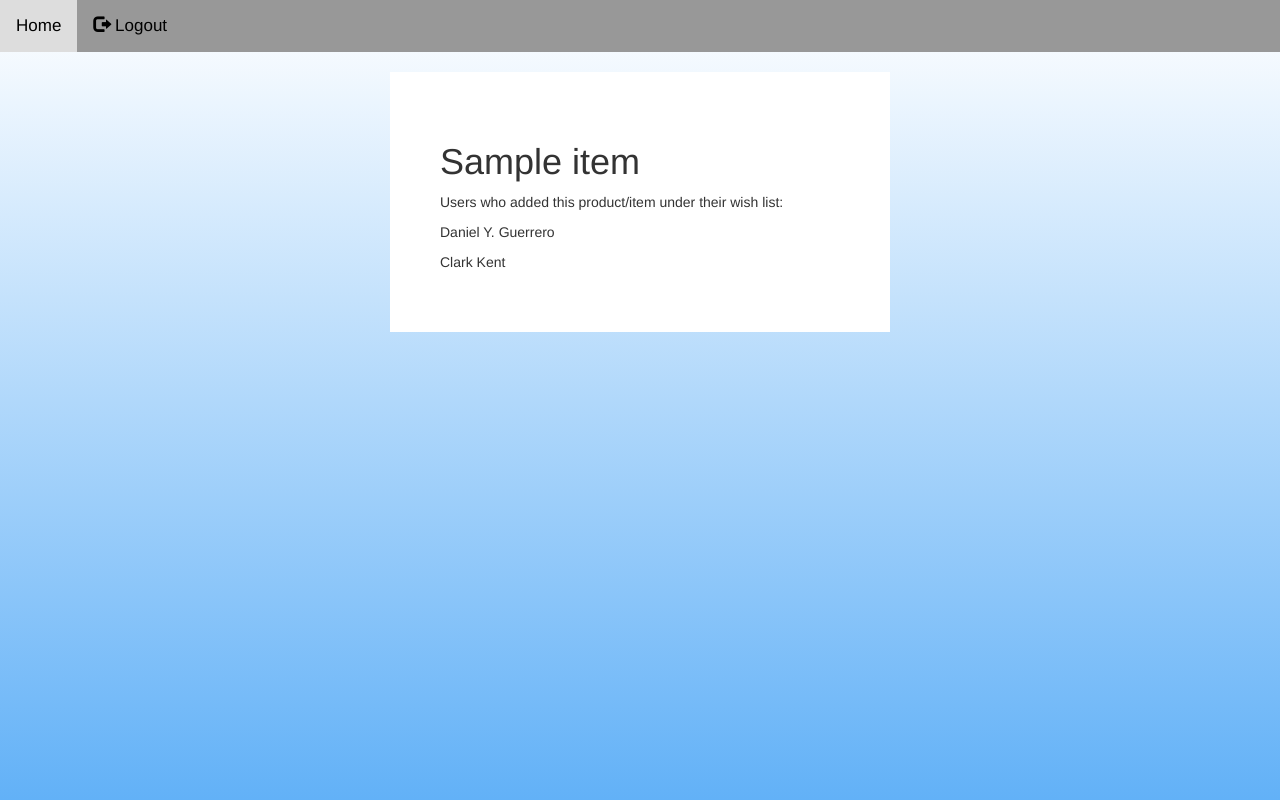
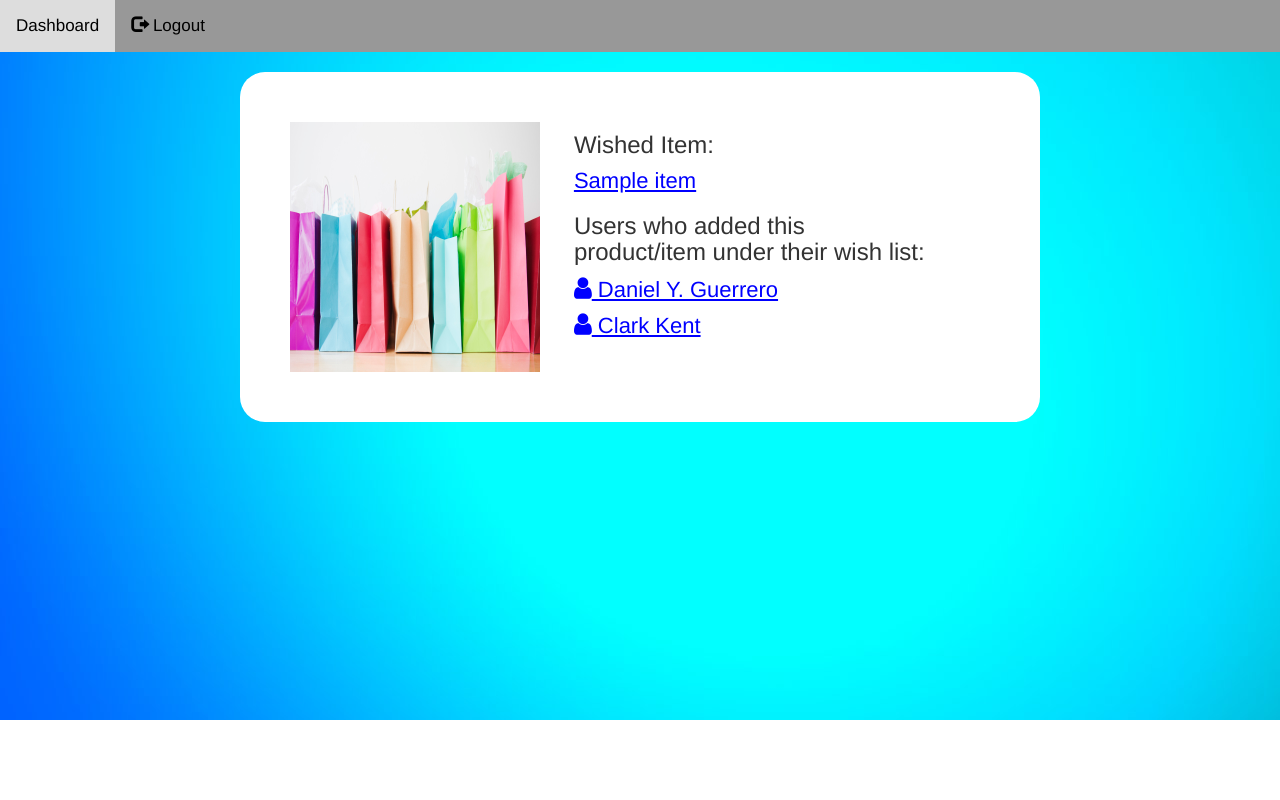
Before and after one commit to danielyguerrero/Wishlist, a Django app: template apps/wishlist/templates/wishlist/items.html in a window 1280 px wide. Run offline with Django 3.2, Linux system fonts and the light colour scheme; data comes from the database, SQL or seed files in the repository; tables that the repository leaves empty hold one stand-in row (values such as "Sample post"); the template is opened without the code that fills it: values that come from a table or form of the project are taken from there, most other values are stand-ins (such as "Sample title", 1, 10 or a date in 2020); parts of the project's set-up code (start-up, migrations or seed data) failed here and were passed over; some libraries are stand-ins or nearby versions.

Commit message:
updated item.html css and added fa fa icons

```diff
--- a/apps/wishlist/static/wishlist/css/items.css
+++ b/apps/wishlist/static/wishlist/css/items.css
@@ -1,11 +1,5 @@
-html{
-  height: 100%;
-}
-body {
-  background: linear-gradient(white, #62b1f7);
-}
-h1{
-
+html, body{
+height: auto;
 }
 /*=======================================================================================*/
 /* ================================         NAVBAR         ==============================*/
@@ -15,7 +9,6 @@ h1{
 background-color: #989898;
 overflow: hidden;
 }
-
 /* Style the links inside the navigation bar */
 .topnav a {
 float: left;
@@ -26,19 +19,16 @@ h1{
 font-size: 17px;
 color: black;
 }
-
 /* Change the color of links on hover */
 .topnav a:hover {
 background-color: #ddd;
 color: black;
 }
-
 /* Add an active class to highlight the current page */
 .active {
 background-color: #6F86CD;
 color: white;
 }
-
 /* Hide the link that should open and close the topnav on small screens */
 .topnav .icon {
 display: none;
@@ -51,7 +41,6 @@ h1{
 display: block;
 }
 }
-
 /* The "responsive" class is added to the topnav with JavaScript when the user clicks on the icon. This class makes the topnav look good on small screens (display the links vertically instead of horizontally) */
 @media screen and (max-width: 600px) {
 .topnav.responsive {position: relative;}
@@ -69,10 +58,29 @@ h1{
 /*================================================================*/
 .wrapper{
 width: auto;
-  max-width: 500px;
+max-width: 800px;
 margin-top: 20px;
 margin-right: auto;
 margin-left: auto;
-  padding: 50px;
+padding: 40px;
 background-color: white;
+border-radius: 25px;
 }
+img{
+display: inline-block;
+vertical-align: top;
+margin: 10px;
+}
+.rdiv{
+display: inline-block;
+vertical-align: top;
+height: auto;
+width: auto;
+max-width: 390px;
+padding: 0px 10px 10px 20px;
+}
+h5{
+color: blue;
+font-size: 22px;
+text-decoration: underline;
+}
--- a/apps/wishlist/templates/wishlist/create.html
+++ b/apps/wishlist/templates/wishlist/create.html
@@ -27,7 +27,7 @@
         <!-- ===============    NAVBAR    ===================== -->
         <div class="topnav" id="myTopnav">
 
-            <a href="{% url 'dashboard' %}">Home</a>
+            <a href="{% url 'dashboard' %}">Dashboard</a>
             <a href="{% url 'logout' %}"><span class="glyphicon glyphicon-log-out"></span> Logout </a>
 
             <a href="javascript:void(0);" class="icon" onclick="myFunction()">&#9776;</a>
--- a/apps/wishlist/templates/wishlist/items.html
+++ b/apps/wishlist/templates/wishlist/items.html
@@ -1,6 +1,5 @@
 <!DOCTYPE html>
 <html lang="en">
-
   <head>
     <title>Wish Items</title>
     <meta name="viewport" content="width=device-width, initial-scale=1">
@@ -8,6 +7,8 @@
     <!-- Bootstrap -->
     <!-- Latest compiled and minified CSS -->
     <link rel="stylesheet" href="https://maxcdn.bootstrapcdn.com/bootstrap/3.3.7/css/bootstrap.min.css">
+    <!-- Icon library -->
+    <link rel="stylesheet" href="https://cdnjs.cloudflare.com/ajax/libs/font-awesome/4.7.0/css/font-awesome.min.css">
     <!-- jQuery library -->
     <script src="https://ajax.googleapis.com/ajax/libs/jquery/3.3.1/jquery.min.js"></script>
     <!-- Latest compiled JavaScript -->
@@ -17,27 +18,34 @@
     <!-- jQuery Link -->
     <script src="{% static "wishlist/js/items.js" %}"></script>
   </head>
-
-<body>
+ <body style="
+    background: url('/static/wishlist/img/bck.jpg');
+    background-repeat: no-repeat;
+    background-size: cover;"
+    height="auto"
+    width="100%" >
     <!-- ===============    NAVBAR    ===================== -->
-
     <div class="topnav" id="myTopnav">
 
-      <a href="{% url 'dashboard' %}">Home</a>
-
+      <a href="{% url 'dashboard' %}">Dashboard</a>
       <a href="{% url 'logout' %}"><span class="glyphicon glyphicon-log-out"></span> Logout </a>
 
       <a href="javascript:void(0);" class="icon" onclick="myFunction()">&#9776;</a>
-
     </div>
+    <!-- ===============   END NAVBAR    ===================== -->
     <div class="wrapper">
-		<h1>{{ item.name }}</h1>
-		<p>Users who added this product/item under their wish list:</p>
+      <img src="/static/wishlist/img/bags2.jpg" height="250" width="250">
+      <div class="rdiv">
+        <h3>Wished Item:</h3>
+        <h5>{{ item.name }}</h5>
+        <h3>Users who added this product/item under their wish list:</h3>
         {% for user in users %}
-			<p>{{ user.name }}</p>
+          <h5>
+            <i class="fa fa-user" style="font-size:25px;"></i>
+            {{ user.name }}
+          </h5>
         {% endfor %}
       </div>
-
+    </div>
   </body>
-
 </html>
```
Also changed, not shown: apps/wishlist/static/wishlist/img/bck.jpg (added), apps/wishlist/static/wishlist/img/item.jpg (added). Lines whose indentation alone changed are shown as unchanged.
